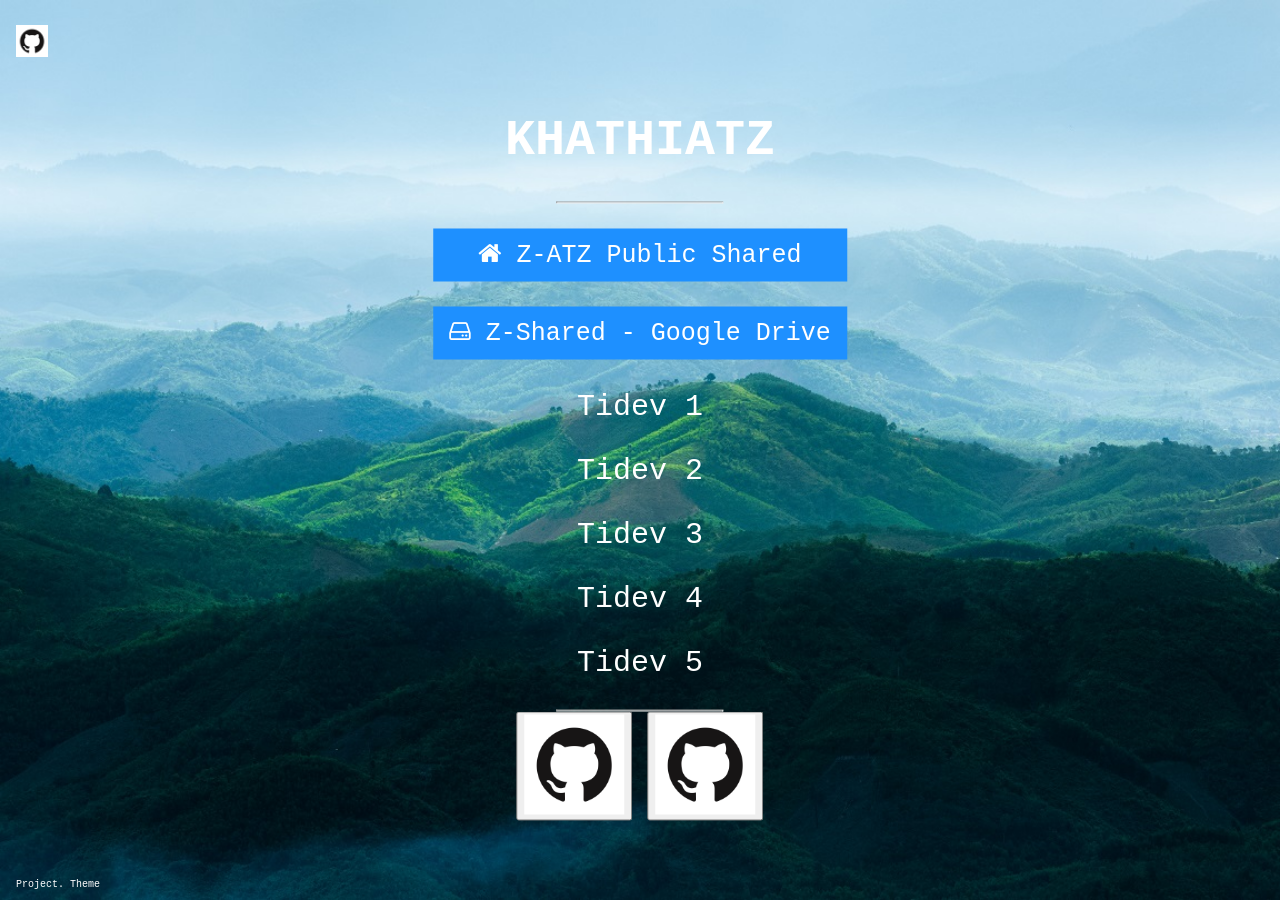
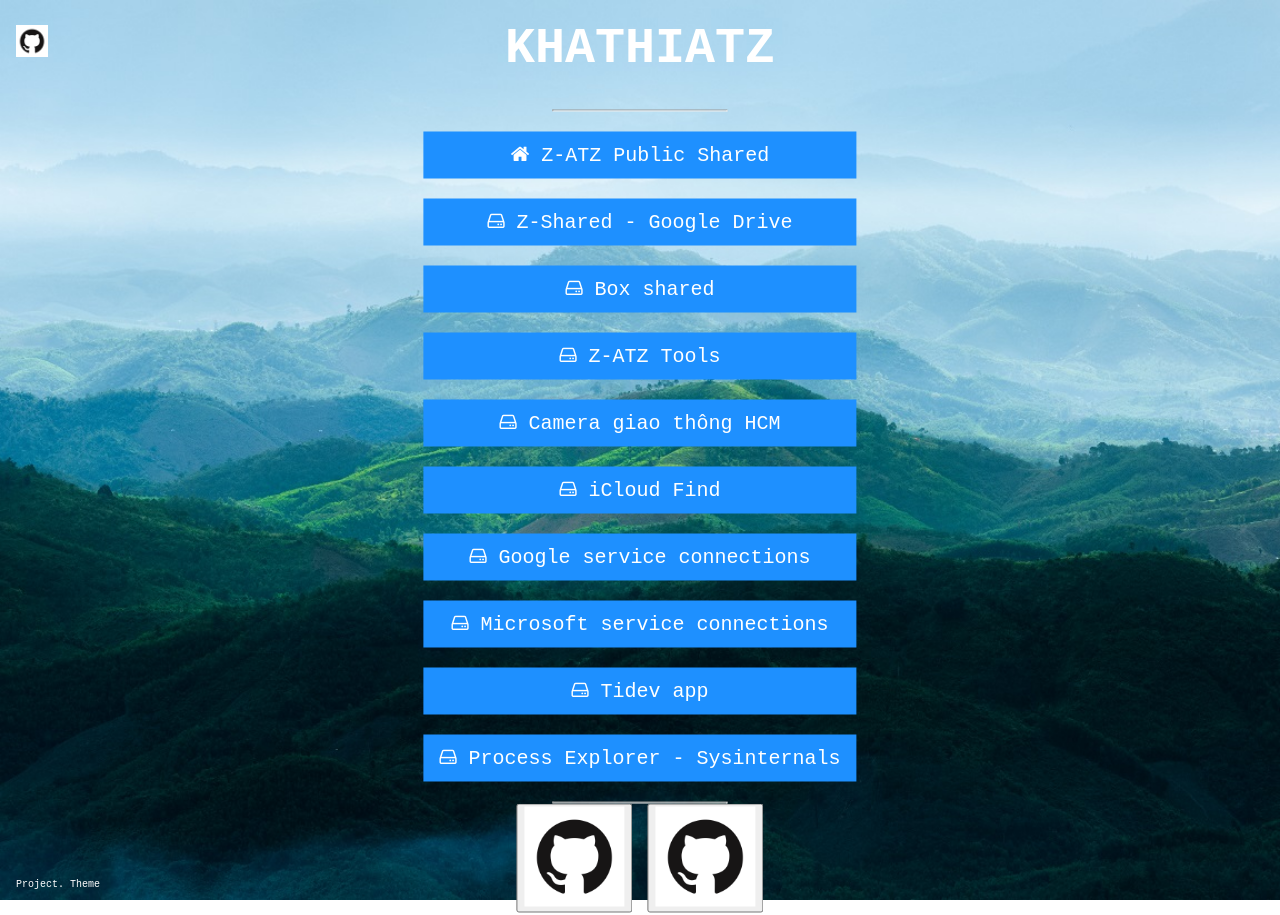
Before and after one commit to khathiatz/khathiatz.github.io, a Jekyll site: the page index.html, which Jekyll copies as it is, in a window 1280 px wide. Built offline with Jekyll 4.4.1, drawn with Linux system fonts in a browser that asks for light colours.

Commit message:
Update index.html

```diff
--- a/index.html
+++ b/index.html
@@ -75,7 +75,7 @@
   border: none; /* Remove borders */
   color: white; /* White text */
   padding: 12px 16px; /* Some padding */
-  font-size: 25px; /* Set a font size */
+  font-size: 20px; /* Set a font size */
   cursor: pointer; /* Mouse pointer on hover */
 }
 
@@ -98,14 +98,14 @@
     <hr>
     <p <button class="btn" onclick="window.location.href='https://1drv.ms/f/s!Ar4pAPafzzHKg5g7nBxS2ov8lf-h_A?e=iaEC43';"><i class="fa fa-home"></i> Z-ATZ Public Shared</button></p>
     <p <button class="btn" onclick="window.location.href='https://drive.google.com/drive/folders/1qp38ispx670sFExTzvyWC-PhF2oBlcXg?usp=sharing';"><i class="fa fa-hdd-o"></i> Z-Shared - Google Drive</button></p>
-
-
-
-    <p style="font-size:30px"> <a href="https://khathiatz.github.io/tidev">Tidev 1</a></p>
-    <p style="font-size:30px"> <a href="https://khathiatz.github.io/tidev">Tidev 2</a></p>
-    <p style="font-size:30px"> <a href="https://khathiatz.github.io/tidev">Tidev 3</a></p>
-    <p style="font-size:30px"> <a href="https://khathiatz.github.io/tidev">Tidev 4</a></p>
-    <p style="font-size:30px"> <a href="https://khathiatz.github.io/tidev">Tidev 5</a></p>
+    <p <button class="btn" onclick="window.location.href='http://app.box.com/s/c17dkckaxfpeypu7wzxzxkvwrxuddl7r';"><i class="fa fa-hdd-o"></i> Box shared</button></p>
+    <p <button class="btn" onclick="window.location.href='https://1drv.ms/f/s!Ar4pAPafzzHKg4wA2IZy5hH45KbJew?e=bsXtvR';"><i class="fa fa-hdd-o"></i> Z-ATZ Tools</button></p>
+    <p <button class="btn" onclick="window.location.href='http://giaothong.hochiminhcity.gov.vn/Map.aspx';"><i class="fa fa-hdd-o"></i> Camera giao thông HCM</button></p>
+    <p <button class="btn" onclick="window.location.href='https://www.icloud.com/find/';"><i class="fa fa-hdd-o"></i> iCloud Find</button></p>
+    <p <button class="btn" onclick="window.location.href='https://myaccount.google.com/connections';"><i class="fa fa-hdd-o"></i> Google service connections</button></p>
+    <p <button class="btn" onclick="window.location.href='https://microsoft.com/consent';"><i class="fa fa-hdd-o"></i> Microsoft service connections</button></p>
+    <p <button class="btn" onclick="window.location.href='https://github.com/khathiatz/tidev';"><i class="fa fa-hdd-o"></i> Tidev app</button></p>
+    <p <button class="btn" onclick="window.location.href='https://learn.microsoft.com/en-us/sysinternals/downloads/process-explorer';"><i class="fa fa-hdd-o"></i> Process Explorer - Sysinternals</button></p>
     <hr>
     <button type="button" class="image-btn">
       <img src="/pages/logo.png" width="100">
```
